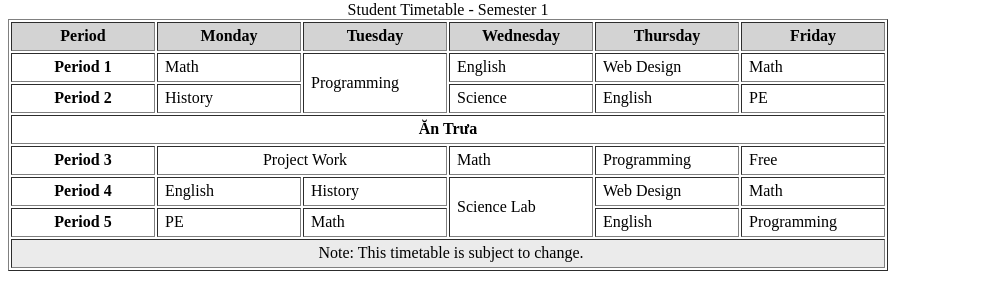
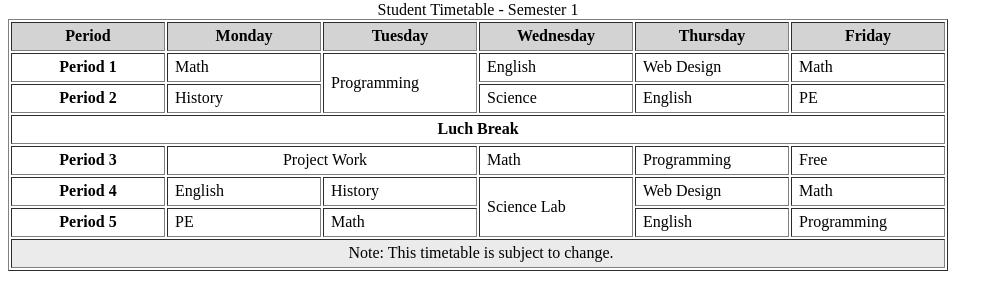
Before and after one commit to NamFnt/bang_thoi_khoa_bieu, a website: page index.html in a window 1280 px wide. Shown: the part 79-386 px from the top of the page, without its empty margins (0-1003 px from the left). Drawn offline with Linux system fonts and the light colour scheme.

Commit message:
Update index.html

```diff
--- a/index.html
+++ b/index.html
@@ -22,12 +22,12 @@
         }
         th
         {
-            width: 140px;
+            width: 150px;
             height: 25px;
         }
         td
         {
-            width: 140px;
+            width: 150px;
             height: 25px;
             text-indent: 6px;
         }
@@ -65,7 +65,7 @@
             <td>PE</td>
         </tr>
         <tr>
-            <th colspan="6">Ăn Trưa</th>
+            <th colspan="6">Luch Break</th>
         </tr>
         <tr>
             <th>Period 3</th>
```
